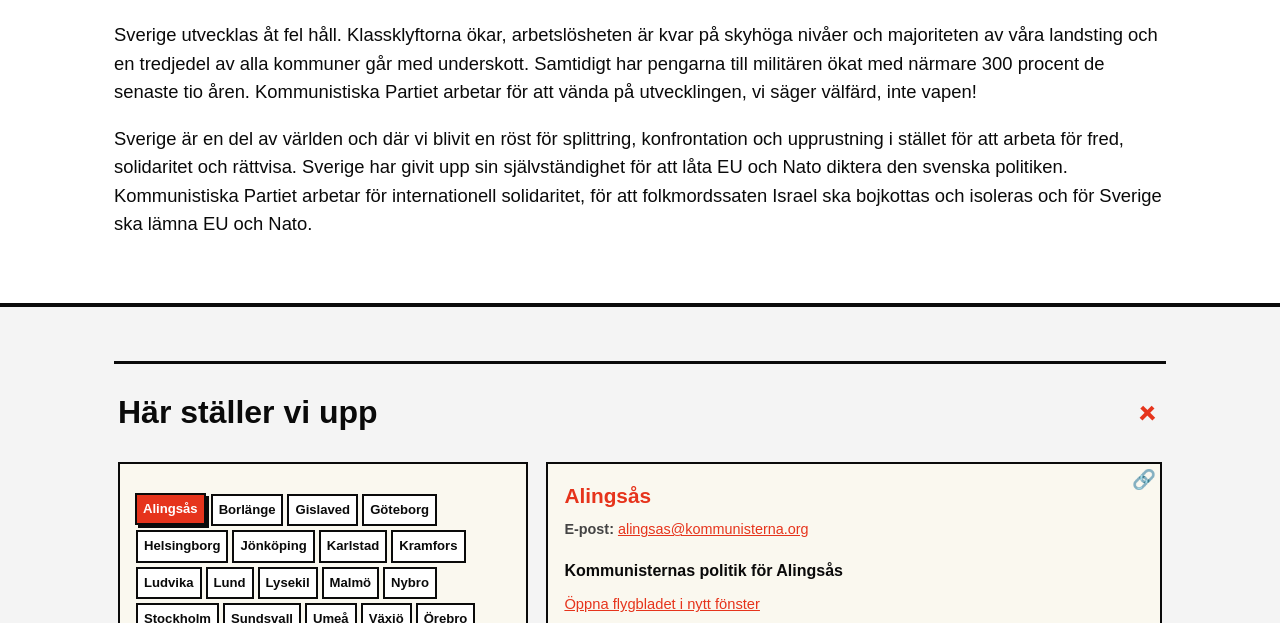
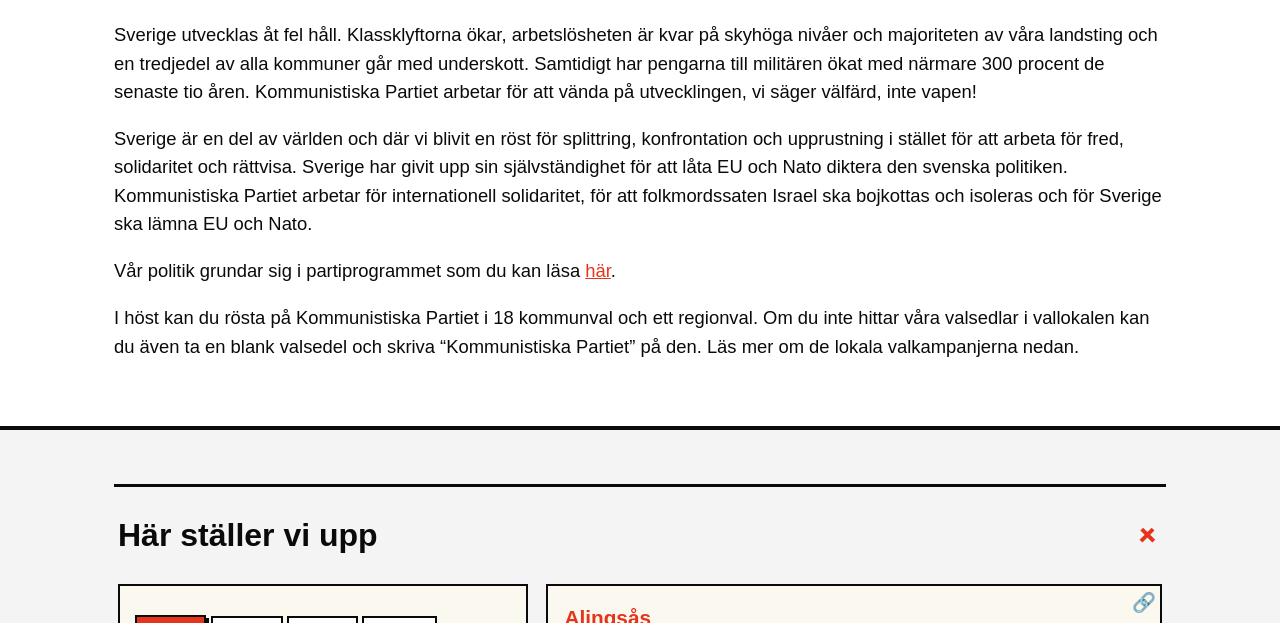
Before and after one commit to kommunisterna/val-2026, a Jekyll site: the page built from index.md, in a window 1280 px wide and 900 px high, scrolled down 322 px, cut to the strip 0-623 px from the top of the window. Built offline with Jekyll 4.4.1, drawn with Linux system fonts in a browser that asks for light colours; some web fonts are replaced.

Commit message:
Update _data/main.yml (via Pages CMS)

```diff
--- a/_data/main.yml
+++ b/_data/main.yml
@@ -20,3 +20,13 @@ content: >-
   Nato diktera den svenska politiken. Kommunistiska Partiet arbetar för
   internationell solidaritet, för att folkmordssaten Israel ska bojkottas och
   isoleras och för Sverige ska lämna EU och Nato.
+
+
+  Vår politik grundar sig i partiprogrammet som du kan läsa
+  [här](https://kommunisterna.org/politik/partiprogram).
+
+
+  I höst kan du rösta på Kommunistiska Partiet i 18 kommunval och ett regionval.
+  Om du inte hittar våra valsedlar i vallokalen kan du även ta en blank valsedel
+  och skriva "Kommunistiska Partiet" på den. Läs mer om de lokala valkampanjerna
+  nedan.
```
